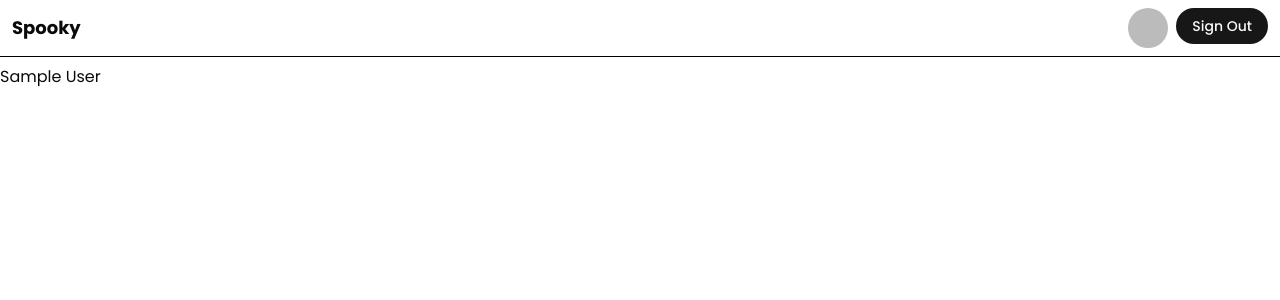
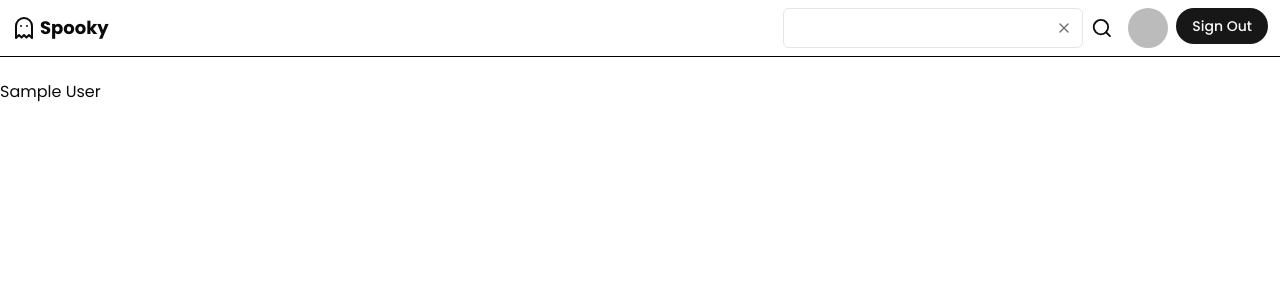
Before and after one commit to inderjotx/twitch, a Next.js app: page / in a window 1280 px wide. Shown: the top 300 px of the page. Built offline with nearby package versions, Linux system fonts and the light colour scheme; no server answers; sample sign-in values are in the browser's storage.

Commit message:
checkpoint 27

```diff
--- a/package.json
+++ b/package.json
@@ -25,8 +25,10 @@
     "next-themes": "^0.2.1",
     "pg": "^8.10",
     "postgres": "^3.4.3",
+    "query-string": "^9.0.0",
     "react": "^18",
     "react-dom": "^18",
+    "react-hot-toast": "^2.4.1",
     "tailwind-merge": "^2.2.1",
     "tailwindcss-animate": "^1.0.7"
   },
--- /dev/null
+++ b/src/app/(browser)/layout.tsx
@@ -0,0 +1,15 @@
+import { Navbar } from '@/components/ui/Navbar'
+import React from 'react'
+
+export default function layout({ children }: {
+    children: React.ReactNode
+}) {
+    return (
+        <div>
+            <Navbar />
+            <div className='h-full mt-20'>
+                {children}
+            </div>
+        </div>
+    )
+}
--- a/src/app/layout.tsx
+++ b/src/app/layout.tsx
@@ -2,7 +2,8 @@ import type { Metadata } from "next";
 import { Inter, Poppins } from "next/font/google";
 import "./globals.css";
 import { Navbar } from "@/components/ui/Navbar";
-import { ThemeProvider } from "@/components/Providers/ThemeProvider";
+import { Toaster } from "react-hot-toast"
+// import { ThemeProvider } from "@/components/Providers/ThemeProvider";
 
 // const inter = Inter({ subsets: ["latin"] });
 const font = Poppins({
@@ -29,7 +30,7 @@ export default function RootLayout({
           enableSystem
           disableTransitionOnChange
         > */}
-        <Navbar />
+        <Toaster />
         {children}
         {/* </ThemeProvider> */}
       </body>
--- a/src/app/user/settings/[userId]/page.tsx
+++ b/src/app/user/settings/[userId]/page.tsx
@@ -1,7 +1,6 @@
 import { db } from '@/db'
 import { redirect } from 'next/navigation'
 import React from 'react'
-
 
 import { Button } from "@/components/ui/button"
 import {
@@ -18,6 +17,8 @@ import { Textarea } from '@/components/ui/textarea'
 import { X } from 'lucide-react'
 import Link from 'next/link'
 import { SubmitButton } from '@/components/SubmitButton'
+import { users } from '@/db/schema/users'
+import { eq } from 'drizzle-orm'
 
 
 export default async function page({ params }: {
@@ -57,9 +58,14 @@ export default async function page({ params }: {
                     const username = formData.get("username")
                     const bio = formData.get("bio")
 
-                    await db.update(user).set({ na:  })
-                }} >
 
+                    if (username && bio) {
+                        //@ts-ignore
+                        await db.update(users).set({ username: username, bio: bio }).where(eq(users.id, params.userId))
+                    }
+                }}
+
+                >
                     <div className="grid gap-4 py-4">
                         <div className="grid grid-cols-4 items-center gap-4">
                             <Label htmlFor="username" className="text-right">
@@ -67,7 +73,7 @@ export default async function page({ params }: {
                             </Label>
                             <Input
                                 id="username"
-                                defaultValue={user.username || "username"}
+                                defaultValue={user.username || ""}
                                 className="col-span-3"
                                 name="username"
                             />
--- /dev/null
+++ b/src/components/SearchBar.tsx
@@ -0,0 +1,53 @@
+'use client'
+
+import qs from 'query-string'
+
+
+import { SearchIcon, X } from 'lucide-react'
+import { Input } from './ui/input'
+import React from 'react'
+import { useState } from 'react'
+import { useRouter } from 'next/navigation'
+
+export function SearchBar() {
+
+    const [value, setValue] = useState("")
+    const router = useRouter()
+
+    function handleSubmit(e: React.FormEvent<HTMLFormElement>) {
+        e.preventDefault()
+
+        const url = qs.stringifyUrl({
+            url: "/search",
+            query: { term: value }
+        })
+
+        router.push(url)
+    }
+
+    function onClear() {
+        setValue("")
+    }
+
+    return (
+        <form
+            onSubmit={handleSubmit}
+        >
+
+            <div className='flex items-center relative gap-2'>
+                <Input
+                    value={value}
+                    onChange={(e) => setValue(e.target.value)}
+                    className='focus-visible:ring-offset-0
+                focus-visible:ring-transparent
+            focus-visible::ring-0
+
+            ' />
+                {
+                    <X className='absolute right-10 size-4 text-muted-foreground' onClick={onClear} />
+                }
+                <SearchIcon className='size-6' />
+            </div>
+        </form>
+    )
+}
--- a/src/components/SubmitButton.tsx
+++ b/src/components/SubmitButton.tsx
@@ -1,10 +1,21 @@
 'use client'
-import React from 'react'
+import React, { useEffect, useState } from 'react'
 import { useFormStatus } from 'react-dom'
 import { Button } from './ui/button'
+import toast from 'react-hot-toast'
 
 export function SubmitButton() {
     const { pending } = useFormStatus()
+    const [clicked, setClicket] = useState(false)
+
+
+    useEffect(() => {
+
+        if (!pending && clicked) {
+            toast.success("User Data Update Successfully")
+            setClicket(false)
+        }
+    }, [pending, clicked])
 
     return (
         <>
@@ -19,7 +30,7 @@ export function SubmitButton() {
                         </div>
                     </Button>
                     :
-                    <Button className='w-[140px]' size={"sm"} type="submit">Save Changes
+                    <Button onClick={() => setClicket(true)} className='w-[140px]' size={"sm"} type="submit">Save Changes
                     </Button>
             }
         </>
--- a/src/components/UserProfileImage.tsx
+++ b/src/components/UserProfileImage.tsx
@@ -1,3 +1,4 @@
+
 import {
     Avatar,
     AvatarFallback,
--- a/src/components/ui/Navbar.tsx
+++ b/src/components/ui/Navbar.tsx
@@ -3,6 +3,8 @@ import React from 'react'
 import { Button } from './button'
 import Link from 'next/link'
 import { UserProfileImage } from '../UserProfileImage'
+import { Ghost } from 'lucide-react'
+import { SearchBar } from '../SearchBar'
 
 export async function Navbar() {
 
@@ -10,13 +12,17 @@ export async function Navbar() {
     const isLoggedIn = session ? true : false
 
     return (
-        <div className='flex px-3 py-2 justify-between border-b border-black items-center
+        <div className='flex fixed top-0 w-full z-40 px-3 py-2 justify-between border-b border-black items-center
             mb-2
         '>
             <Link href={'/'} >
-                <div className='text-lg font-semibold'>Spooky</div>
+                <div className='text-lg flex items-center gap-1 font-semibold'>
+                    <Ghost />
+                    Spooky
+                </div>
             </Link>
-            <div>
+            <div className='flex gap-4'>
+                <SearchBar />
                 {
                     isLoggedIn ?
                         <div className='flex gap-2'>
```
Also changed, not shown: src/app/(browser)/(home)/page.tsx (renamed from src/app/page.tsx), 1 other file (tests, documents, lock files or other folders).
